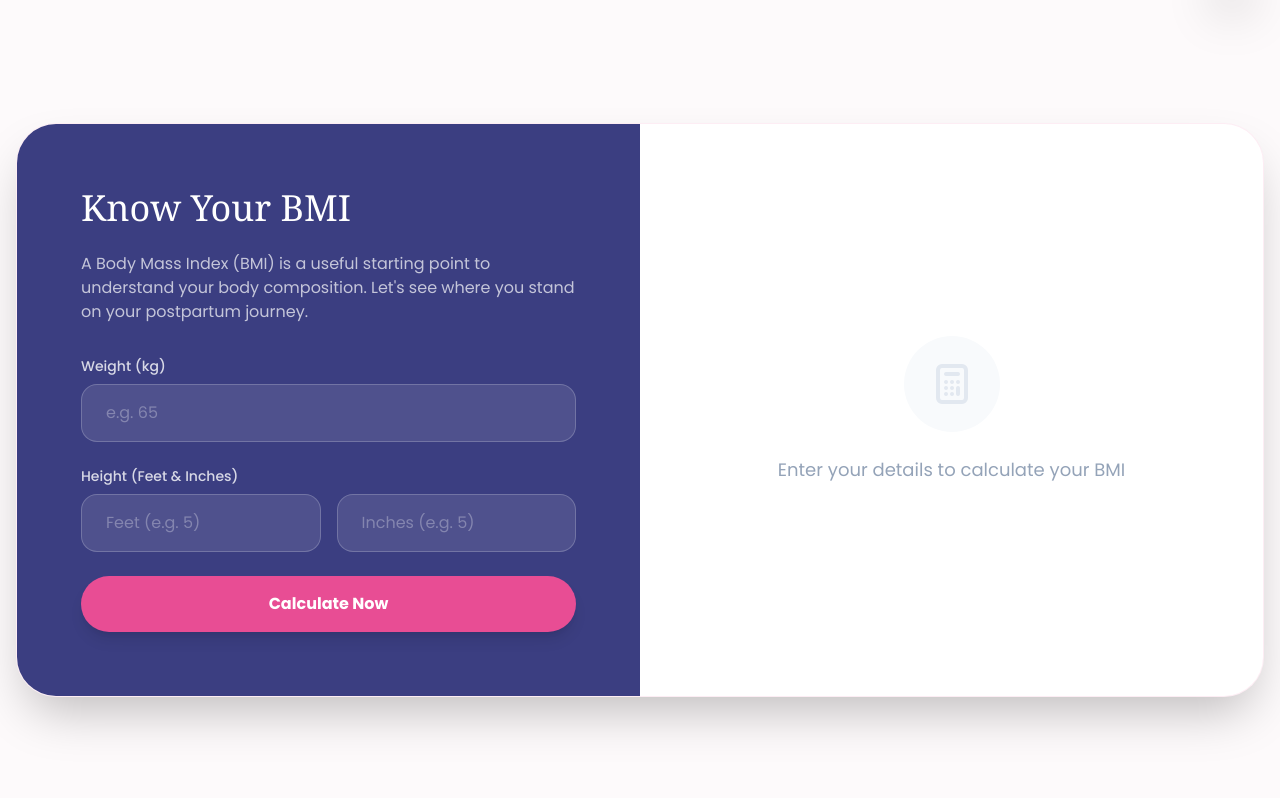
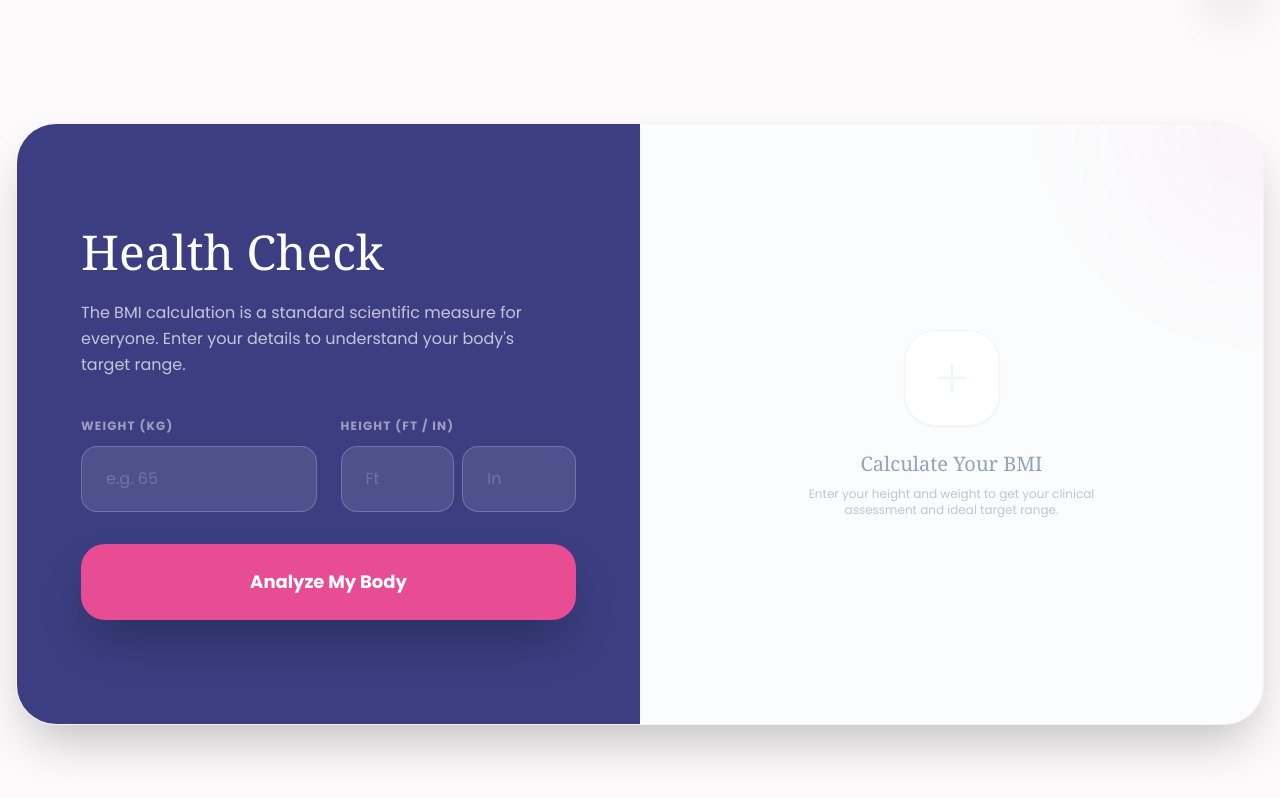
Before and after one commit to manozks/fitmamu, a React (Vite) app: page / in a window 1280 px wide. Shown: the part 782-1580 px from the top of the page. Built offline with nearby package versions, Linux system fonts and the light colour scheme.

Commit message:
BMI updated

```diff
--- a/components/Home/BMICalculator.tsx
+++ b/components/Home/BMICalculator.tsx
@@ -1,4 +1,3 @@
-
 import React, { useState } from 'react';
 
 const BMICalculator: React.FC = () => {
@@ -7,6 +6,7 @@ const BMICalculator: React.FC = () => {
   const [inches, setInches] = useState<string>('');
   const [bmi, setBmi] = useState<number | null>(null);
   const [category, setCategory] = useState<string>('');
+  const [targetRange, setTargetRange] = useState<{ min: number; max: number } | null>(null);
 
   const calculateBMI = (e: React.FormEvent) => {
     e.preventDefault();
@@ -15,10 +15,17 @@ const BMICalculator: React.FC = () => {
     const inch = parseFloat(inches) || 0;
 
     if (w > 0 && ft > 0) {
-      // Convert height to meters: ((feet * 12) + inches) * 0.0254
-      const heightInMeters = ((ft * 12) + inch) * 0.0254;
+      const totalInches = (ft * 12) + inch;
+      const heightInMeters = totalInches * 0.0254;
       const result = w / (heightInMeters * heightInMeters);
       setBmi(parseFloat(result.toFixed(1)));
+
+      const minWeight = 18.5 * (heightInMeters * heightInMeters);
+      const maxWeight = 24.9 * (heightInMeters * heightInMeters);
+      setTargetRange({
+        min: parseFloat(minWeight.toFixed(1)),
+        max: parseFloat(maxWeight.toFixed(1))
+      });
 
       if (result < 18.5) setCategory('Underweight');
       else if (result >= 18.5 && result < 25) setCategory('Healthy');
@@ -36,95 +43,177 @@ const BMICalculator: React.FC = () => {
     }
   };
 
+  const getWeightRecommendation = () => {
+    if (!bmi || !targetRange || !weight) return null;
+    const currentWeight = parseFloat(weight);
+
+    if (category === 'Healthy') {
+      return (
+        <div className="bg-emerald-50 p-6 rounded-[24px] border border-emerald-100 text-emerald-800">
+          <div className="flex items-center gap-3 mb-2">
+            <div className="w-8 h-8 rounded-full bg-emerald-500 text-white flex items-center justify-center text-sm">✓</div>
+            <p className="font-bold uppercase tracking-wider text-xs">Maintain Weight</p>
+          </div>
+          <p className="text-sm leading-relaxed">
+            Great job! You are in the healthy range. Keep your weight between <strong>{targetRange.min}kg</strong> and <strong>{targetRange.max}kg</strong> to stay here.
+          </p>
+        </div>
+      );
+    }
+
+    if (bmi < 18.5) {
+      const diff = (targetRange.min - currentWeight).toFixed(1);
+      return (
+        <div className="bg-[#E84D94]/5 p-6 rounded-[24px] border border-[#E84D94]/10 text-[#E84D94]">
+          <div className="flex items-center gap-3 mb-2">
+            <div className="w-8 h-8 rounded-full bg-[#E84D94] text-white flex items-center justify-center text-sm">↑</div>
+            <p className="font-bold uppercase tracking-wider text-xs">Recommended Gain</p>
+          </div>
+          <p className="text-sm leading-relaxed text-[#3B3E81]/80">
+            You are currently underweight. Aim to gain approximately <strong className="text-[#E84D94] text-lg">{diff} kg</strong> to reach a healthy threshold.
+          </p>
+        </div>
+      );
+    }
+
+    const diff = (currentWeight - targetRange.max).toFixed(1);
+    return (
+      <div className="bg-orange-50 p-6 rounded-[24px] border border-orange-100 text-orange-800">
+        <div className="flex items-center gap-3 mb-2">
+          <div className="w-8 h-8 rounded-full bg-orange-500 text-white flex items-center justify-center text-sm">↓</div>
+          <p className="font-bold uppercase tracking-wider text-xs">Recommended Loss</p>
+        </div>
+        <p className="text-sm leading-relaxed text-[#3B3E81]/80">
+          To reach the healthy range, aim to lose approximately <strong className="text-orange-600 text-lg">{diff} kg</strong> to reach your target of <strong>{targetRange.max} kg</strong>.
+        </p>
+      </div>
+    );
+  };
+
   return (
     <section className="max-w-7xl mx-auto px-4 py-16">
       <div className="bg-white rounded-[40px] shadow-2xl overflow-hidden border border-[#E84D94]/10">
-        <div className="flex flex-col lg:flex-row">
+        <div className="flex flex-col lg:flex-row min-h-[600px]">
           {/* Form Side */}
-          <div className="lg:w-1/2 p-8 lg:p-16 bg-[#3B3E81] text-white">
-            <h2 className="text-3xl lg:text-4xl font-serif mb-6">Know Your BMI</h2>
-            <p className="text-white/70 mb-8">
-              A Body Mass Index (BMI) is a useful starting point to understand your body composition.
-              Let's see where you stand on your postpartum journey.
+          <div className="lg:w-1/2 p-8 lg:p-16 bg-[#3B3E81] text-white flex flex-col justify-center">
+            <h2 className="text-3xl lg:text-5xl font-serif mb-6">Health Check</h2>
+            <p className="text-white/70 mb-10 leading-relaxed max-w-md">
+              The BMI calculation is a standard scientific measure for everyone. Enter your details to understand your body's target range.
             </p>
 
-            <form onSubmit={calculateBMI} className="space-y-6">
+            <form onSubmit={calculateBMI} className="space-y-8">
+              <div className="grid sm:grid-cols-2 gap-6">
                 <div>
-                <label className="block text-sm font-medium mb-2 text-white/80">Weight (kg)</label>
+                  <label className="block text-xs font-bold mb-3 text-white/50 uppercase tracking-widest">Weight (kg)</label>
                   <input
                     type="number"
+                    step="0.1"
                     value={weight}
                     onChange={(e) => setWeight(e.target.value)}
                     placeholder="e.g. 65"
-                  className="w-full bg-white/10 border border-white/20 rounded-2xl px-6 py-4 focus:outline-none focus:ring-2 focus:ring-[#E84D94] text-white placeholder-white/30"
+                    className="w-full bg-white/10 border border-white/20 rounded-2xl px-6 py-5 focus:outline-none focus:ring-2 focus:ring-[#E84D94] text-white placeholder-white/20 transition-all"
                     required
                   />
                 </div>
                 <div>
-                <label className="block text-sm font-medium mb-2 text-white/80">Height (Feet & Inches)</label>
-                <div className="grid grid-cols-2 gap-4">
+                  <label className="block text-xs font-bold mb-3 text-white/50 uppercase tracking-widest">Height (Ft / In)</label>
+                  <div className="flex gap-2">
                     <input
                       type="number"
                       value={feet}
                       onChange={(e) => setFeet(e.target.value)}
-                    placeholder="Feet (e.g. 5)"
-                    className="w-full bg-white/10 border border-white/20 rounded-2xl px-6 py-4 focus:outline-none focus:ring-2 focus:ring-[#E84D94] text-white placeholder-white/30"
+                      placeholder="Ft"
+                      className="w-1/2 bg-white/10 border border-white/20 rounded-2xl px-6 py-5 focus:outline-none focus:ring-2 focus:ring-[#E84D94] text-white placeholder-white/20"
                       required
                     />
                     <input
                       type="number"
                       value={inches}
                       onChange={(e) => setInches(e.target.value)}
-                    placeholder="Inches (e.g. 5)"
-                    className="w-full bg-white/10 border border-white/20 rounded-2xl px-6 py-4 focus:outline-none focus:ring-2 focus:ring-[#E84D94] text-white placeholder-white/30"
+                      placeholder="In"
+                      className="w-1/2 bg-white/10 border border-white/20 rounded-2xl px-6 py-5 focus:outline-none focus:ring-2 focus:ring-[#E84D94] text-white placeholder-white/20"
                     />
                   </div>
                 </div>
+              </div>
+
               <button
                 type="submit"
-                className="w-full bg-[#E84D94] hover:bg-[#D13B82] text-white font-bold py-4 rounded-full transition-all shadow-lg"
+                className="w-full bg-[#E84D94] hover:bg-[#D13B82] text-white font-bold py-6 rounded-3xl transition-all shadow-2xl shadow-black/30 transform active:scale-[0.98] text-lg mt-4"
               >
-                Calculate Now
+                Analyze My Body
               </button>
             </form>
           </div>
 
           {/* Result Side */}
-          <div className="lg:w-1/2 p-8 lg:p-16 flex flex-col items-center justify-center text-center">
+          <div className="lg:w-1/2 p-8 lg:p-16 flex flex-col items-center justify-center text-center bg-slate-50/50 relative overflow-hidden">
+             <div className="absolute top-0 right-0 w-64 h-64 bg-[#E84D94]/5 rounded-full blur-3xl -mr-32 -mt-32" />
+
             {bmi ? (
-              <div className="animate-in fade-in zoom-in duration-500">
-                <p className="text-[#3B3E81]/60 font-medium uppercase tracking-widest text-sm mb-2">Your Result</p>
-                <div className="text-7xl lg:text-8xl font-serif text-[#3B3E81] mb-4">{bmi}</div>
-                <div className={`text-2xl font-bold mb-8 ${getCategoryColor()}`}>
+              <div className="animate-in fade-in zoom-in-95 duration-500 w-full max-w-md relative z-10">
+                <div className="mb-2">
+                  <span className="text-[#3B3E81]/40 font-bold uppercase tracking-[0.4em] text-[10px]">Assessment Result</span>
+                </div>
+
+                <div className="relative inline-block mb-4">
+                  <div className="text-8xl lg:text-9xl font-serif text-[#3B3E81] tracking-tighter">{bmi}</div>
+                  <div className="absolute -top-1 -right-6 bg-white px-3 py-1 rounded-full border border-slate-200 shadow-sm text-[12px] font-black text-[#E84D94] animate-bounce">BMI</div>
+                </div>
+
+                <div className={`text-3xl font-serif mb-6 ${getCategoryColor()}`}>
                   {category}
                 </div>
 
-                <div className="w-full max-w-sm bg-slate-100 h-2 rounded-full mb-8 overflow-hidden flex">
-                    <div className="h-full bg-blue-400" style={{ width: '20%' }} />
-                    <div className="h-full bg-emerald-400" style={{ width: '30%' }} />
-                    <div className="h-full bg-orange-400" style={{ width: '25%' }} />
-                    <div className="h-full bg-red-400" style={{ width: '25%' }} />
+                {/* Visual Scale */}
+                <div className="relative w-full h-10 mb-8">
+                  <div className="absolute inset-0 flex h-3 rounded-full overflow-hidden mt-4">
+                      <div className="h-full bg-blue-400 w-[18.5%]" />
+                      <div className="h-full bg-emerald-400 w-[25%]" />
+                      <div className="h-full bg-orange-400 w-[20%]" />
+                      <div className="h-full bg-red-400 w-[36.5%]" />
+                  </div>
+                  <div
+                    className="absolute top-0 w-6 h-6 bg-white border-4 border-[#3B3E81] rounded-full shadow-xl transition-all duration-1000 ease-out z-20"
+                    style={{ left: `calc(${Math.min(Math.max((bmi / 40) * 100, 2), 98)}% - 12px)` }}
+                  />
                 </div>
 
-                <p className="text-slate-500 mb-8 max-w-sm">
-                  {category === 'Healthy'
-                    ? "Great job! You're in a healthy range. Let's keep that momentum with sustainable habits."
-                    : "Every journey starts with awareness. Our FitMamu program helps you reach your goals safely."}
-                </p>
+                <div className="space-y-4 text-left">
+                  {getWeightRecommendation()}
 
-                <div className="p-6 bg-[#E84D94]/5 rounded-3xl border border-[#E84D94]/10">
-                  <p className="text-[#3B3E81] font-semibold mb-2">Ready for a personalized plan?</p>
-                  <p className="text-sm text-slate-500">Take our free quiz to get recommendations based on your unique body type.</p>
+
+
+                  {targetRange && (
+                    <div className="flex items-center justify-between p-5 bg-white rounded-3xl shadow-sm border border-slate-100">
+                      <div>
+                        <p className="text-[10px] uppercase font-bold text-slate-400 mb-1 tracking-widest">Target Weight Range</p>
+                        <p className="font-bold text-[#3B3E81] text-lg">{targetRange.min} - {targetRange.max} kg</p>
+                      </div>
+                      <div className="w-10 h-10 rounded-2xl bg-slate-50 flex items-center justify-center text-slate-300">
+                        <svg className="w-5 h-5" fill="none" stroke="currentColor" viewBox="0 0 24 24">
+                          <path strokeLinecap="round" strokeLinejoin="round" strokeWidth="2" d="M3 6l3 12h12l3-12H3z" />
+                        </svg>
                       </div>
                     </div>
+                  )}
+                </div>
+
+                <button className="mt-8 w-full bg-[#3B3E81] text-white py-4 rounded-2xl font-bold text-sm hover:bg-[#2A2C5C] transition-colors shadow-lg">
+                  Join the 6-Week Challenge
+                </button>
+              </div>
             ) : (
-              <div className="text-slate-400">
-                <div className="w-24 h-24 bg-slate-50 rounded-full flex items-center justify-center mx-auto mb-6">
-                  <svg className="w-12 h-12 text-slate-200" fill="none" stroke="currentColor" viewBox="0 0 24 24">
-                    <path strokeLinecap="round" strokeLinejoin="round" strokeWidth="2" d="M9 7h6m0 10v-3m-3 3h.01M9 17h.01M9 14h.01M12 14h.01M15 11h.01M12 11h.01M9 11h.01M7 21h10a2 2 0 002-2V5a2 2 0 00-2-2H7a2 2 0 00-2 2v14a2 2 0 002 2z" />
+              <div className="text-slate-300">
+                <div className="w-24 h-24 bg-white rounded-[32px] flex items-center justify-center mx-auto mb-6 shadow-sm border border-slate-100">
+                  <svg className="w-10 h-10 text-slate-100" fill="none" stroke="currentColor" viewBox="0 0 24 24">
+                    <path strokeLinecap="round" strokeLinejoin="round" strokeWidth="1.5" d="M12 4v16m8-8H4" />
                   </svg>
                 </div>
-                <p className="text-lg">Enter your details to calculate your BMI</p>
+                <h3 className="text-xl font-serif text-slate-400 mb-2">Calculate Your BMI</h3>
+                <p className="text-xs text-slate-400/60 max-w-xs mx-auto">
+                  Enter your height and weight to get your clinical assessment and ideal target range.
+                </p>
               </div>
             )}
           </div>
```
Lines whose indentation alone changed are shown as unchanged.
